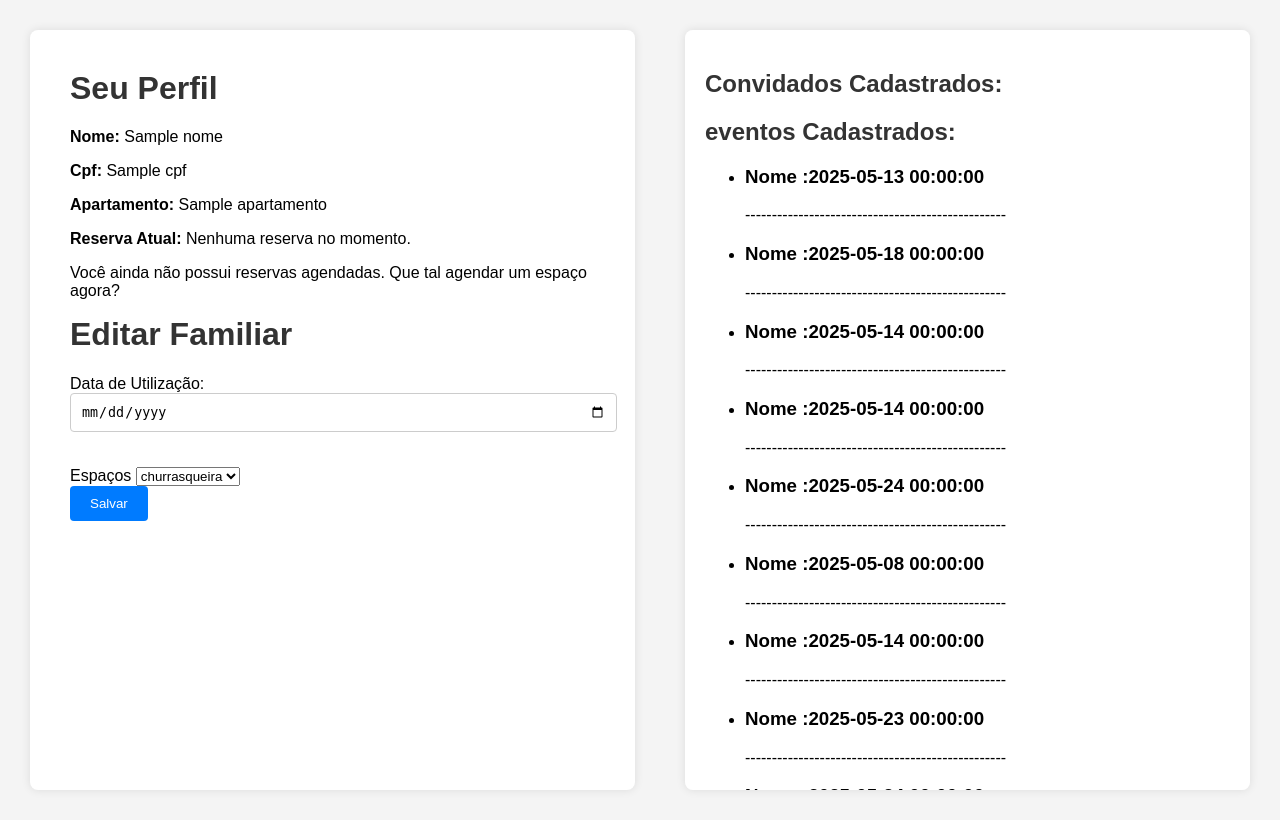
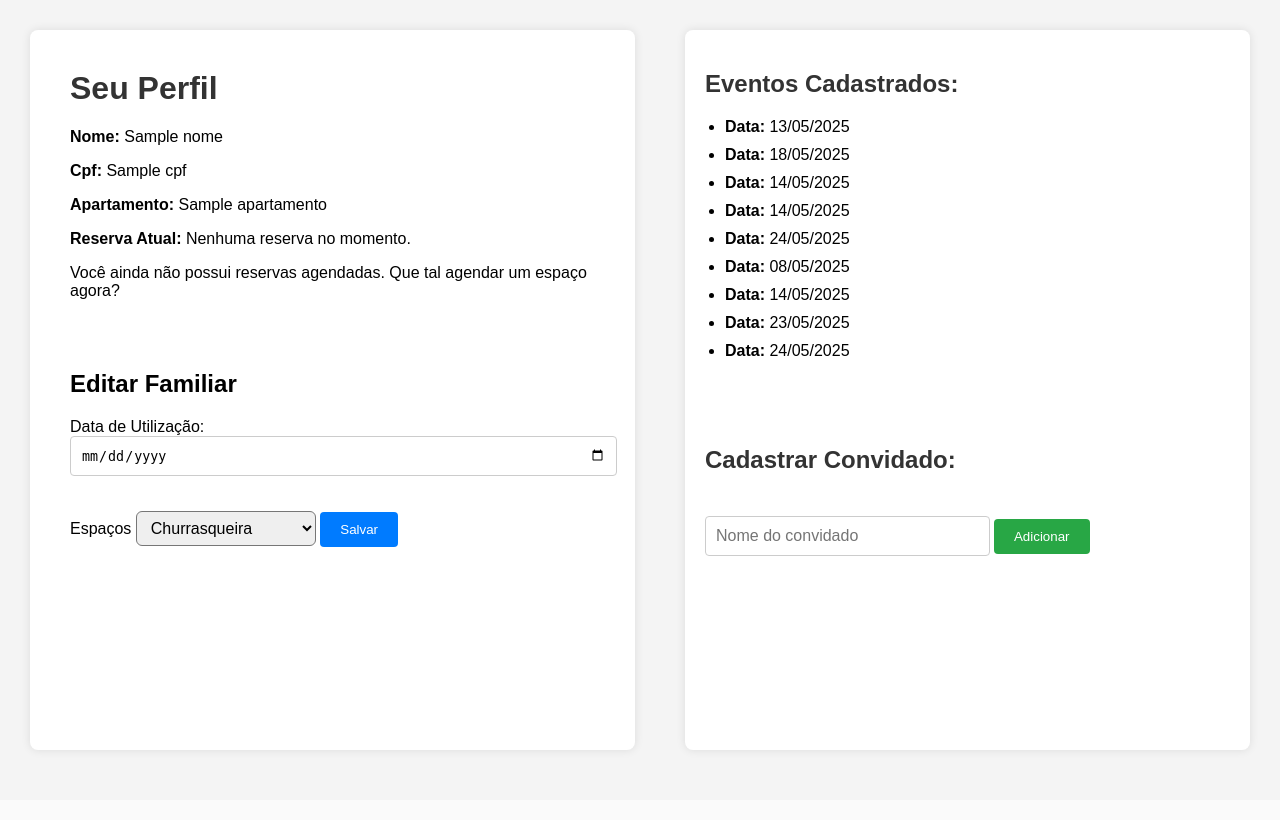
Before and after one commit to larissathie/projeto-univesp, a Flask app: template templates/cadastrar_evento.html in a window 1280 px wide. After the commit the page ends 753 px from the top, so only its background shows below. Run offline with Flask 3, Linux system fonts and the light colour scheme; tables that the repository leaves empty hold one stand-in row (values such as "Sample post"); the template is opened without the code that fills it: values that come from a table or form of the project are taken from there, most other values are stand-ins (such as "Sample title", 1, 10 or a date in 2020).

Commit message:
ajustes tela de cadastrar evento

```diff
--- a/templates/cadastrar_evento.html
+++ b/templates/cadastrar_evento.html
@@ -30,7 +30,6 @@
       color: #333;
     }
 
-    .formulario input[type="text"],
     .formulario input[type="date"] {
       width: 100%;
       padding: 10px;
@@ -52,6 +51,19 @@
       background-color: #0056b3;
     }
 
+
+    .espacamento-superior {
+      margin-top: 70px;
+    }
+
+    .campo-select {
+      width: 180px;
+      height: 35px;
+      font-size: 16px;
+      padding: 5px 10px;
+      border-radius: 6px;
+    }
+
     .lista-convidados {
       flex: 1;
       background-color: #ffffff;
@@ -60,34 +72,58 @@
       max-height: 90vh;
       overflow-y: auto;
       box-shadow: 0 0 10px rgba(0, 0, 0, 0.1);
+
+      display: flex;
+      flex-direction: column;
+
+    }
+
+    .eventos-cadastrados {
+      margin-bottom: 30px;
+    }
+
+    .eventos-cadastrados ul {
+      list-style-type: disc;
+      padding-left: 20px;
+    }
+
+    .eventos-cadastrados li {
+      margin-bottom: 10px;
     }
 
     .lista-convidados h2 {
       color: #333;
     }
 
-    .convidado {
-      margin-bottom: 20px;
-      padding-bottom: 10px;
-      border-bottom: 1px dashed #ccc;
+    .cadastro-convidado {
+      margin-top: 20px;
     }
 
-    .convidado h3,
-    .convidado h4 {
-      margin: 5px 0;
+    .cadastro-convidado h2 {
+      margin-top: 20px;
+      margin-bottom: 42px;
     }
 
-    .btn-danger {
-      background-color: #dc3545;
+    .cadastro-convidado input[type="text"] {
+      width: 50%;
+      padding: 10px;
+      margin-bottom: 15px;
+      border-radius: 4px;
+      border: 1px solid #ccc;
+      font-size: 16px;
+    }
+
+    .cadastro-convidado button {
+      padding: 10px 20px;
+      border: none;
+      background-color: #28a745;
       color: white;
-      padding: 6px 12px;
-      border: none;
       border-radius: 4px;
       cursor: pointer;
     }
 
-    .btn-danger:hover {
-      background-color: #a71d2a;
+    .cadastro-convidado button:hover {
+      background-color: #218838;
     }
 
   </style>
@@ -104,19 +140,17 @@
               <p>Você ainda não possui reservas agendadas. Que tal agendar um espaço agora?</p>
             </div>
 
-        <div>
-          <form method="POST" action="/addEvento">
-          <h1>{{ 'Editar Familiar' if familiar_editado else 'Cadastrar Evento' }}</h1>
+          <form method="POST" action="/addEvento" class="espacamento-superior">
+          <h2>{{ 'Editar Familiar' if familiar_editado else 'Reservar espaço' }}</h2>
           <label>Data de Utilização:</label>
           <input type="date" name="data_uso" required>
           <label>Espaços </label>
-          <select name="select" id="">
-            <option value="churrasqueira">churrasqueira</option>
+
+          <select name="select" id="" class="campo-select">  <!-- Campo ID está vazio-->
+            <option value="churrasqueira">Churrasqueira</option>
             <!--REVER VALOR SALAO DE FESTAS -->
-            <option value="salÃ£o de festas">Salao</option>
+            <option value="salÃ£o de festas">Salão</option> <!-- Confirmar  o valor para salao de festas-->
           </select>
-        </div>
-
 
         <button type="submit">{{ 'Salvar' if familiar_editado else 'Cadastrar' }}</button>
       </form>
@@ -124,19 +158,26 @@
     </div>
 
     <div class="lista-convidados">
-      <h2>Convidados Cadastrados:</h2>
-      {% block content %}
-  <h2>eventos Cadastrados:</h2>
+
+      <div class="eventos-cadastrados">
+        <h2>Eventos Cadastrados:</h2>
         <ul>
           {% for evento in eventos %}
             <li>
-          <h3>Nome :{{ evento.data }} </h3>
-        </a>
-          <p>-------------------------------------------------</p>
+              <strong>Data:</strong> {{ evento.data.strftime('%d/%m/%Y') }}
             </li>
           {% endfor %}
         </ul>
-      {% endblock %}
+      </div>
+
+      <div class="cadastro-convidado">
+        <h2>Cadastrar Convidado:</h2>
+        <form method="POST" action="/addConvidado">
+          <input type="text" name="nome_convidado" placeholder="Nome do convidado" required>
+          <button type="submit">Adicionar</button>
+        </form>
+      </div>
+
     </div>
   </div>
 
```
Also changed, not shown: templates/cadastrar_convidados_churrasqueira.html (deleted, +0 -139 lines), templates/cadastrar_convidados_salao.html (deleted, +0 -131 lines), database.db. Lines whose indentation alone changed are shown as unchanged.
